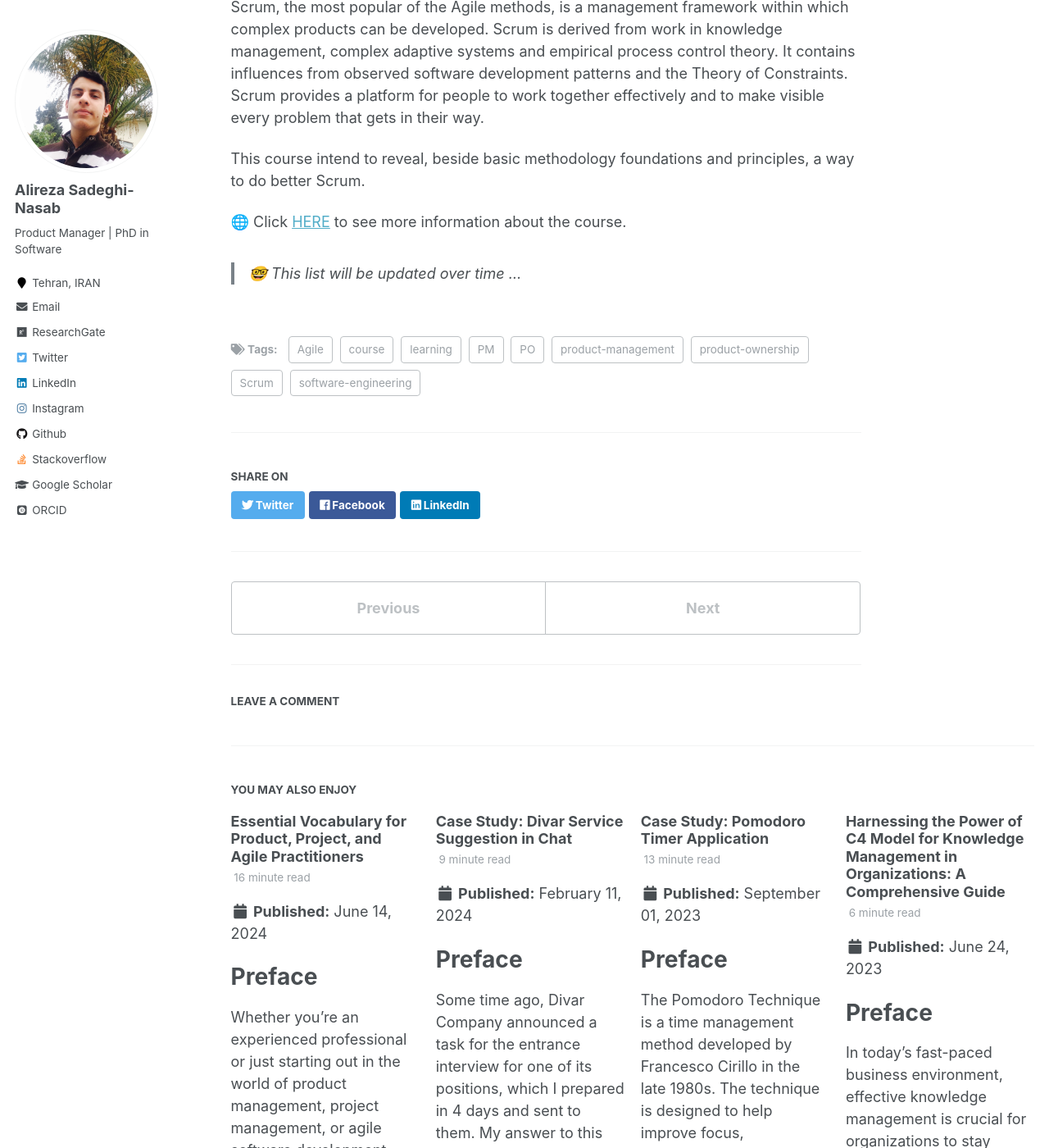
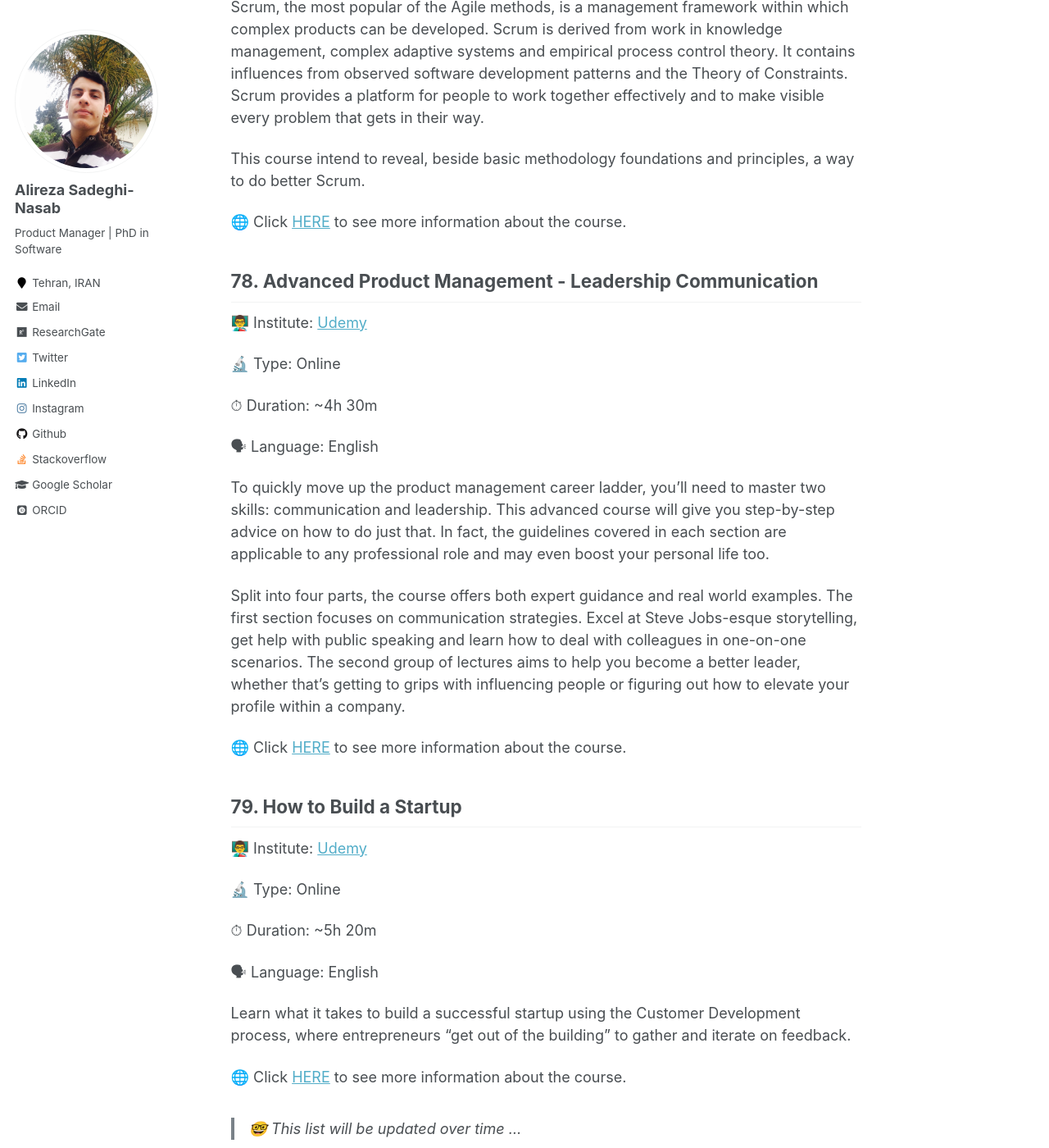
Before and after one commit to AlirezaSN/AlirezaSN.github.io, a Jekyll site: the page built from _posts/2023-03-25-blog-post-14.md, in a window 1280 px wide and 1400 px high, scrolled down 53662 px. Shown: the whole window at 82% size. Built offline with Jekyll 4.4.1, drawn with Linux system fonts in a browser that asks for light colours; some web fonts are replaced; comment, search, counter and statistics services are not loaded; some of the changed text lies outside the part shown.

Commit message:
add new courses

```diff
--- a/_posts/2023-03-25-blog-post-14.md
+++ b/_posts/2023-03-25-blog-post-14.md
@@ -1457,4 +1457,34 @@ This course intend to reveal, beside basic methodology foundations and principle
 
 🌐 Click [HERE](https://www.udemy.com/course/scrum-an-introductory-course-to-agile/) to see more information about the course.
 
+## 78. Advanced Product Management - Leadership Communication
+
+👨‍🏫 Institute: [Udemy]((https://www.udemy.com))
+
+🔬 Type: Online
+
+⏱ Duration: ~4h 30m
+
+🗣 Language: English
+
+To quickly move up the product management career ladder, you'll need to master two skills: communication and leadership. This advanced course will give you step-by-step advice on how to do just that. In fact, the guidelines covered in each section are applicable to any professional role and may even boost your personal life too.
+
+Split into four parts, the course offers both expert guidance and real world examples. The first section focuses on communication strategies. Excel at Steve Jobs-esque storytelling, get help with public speaking and learn how to deal with colleagues in one-on-one scenarios. The second group of lectures aims to help you become a better leader, whether that's getting to grips with influencing people or figuring out how to elevate your profile within a company.
+
+🌐 Click [HERE](https://www.udemy.com/course/advanced-product-management-2-leadership-communication/) to see more information about the course.
+
+## 79. How to Build a Startup
+
+👨‍🏫 Institute: [Udemy]((https://www.udemy.com))
+
+🔬 Type: Online
+
+⏱ Duration: ~5h 20m
+
+🗣 Language: English
+
+Learn what it takes to build a successful startup using the Customer Development process, where entrepreneurs "get out of the building" to gather and iterate on feedback.
+
+🌐 Click [HERE](https://www.udacity.com/course/how-to-build-a-startup--ep245/) to see more information about the course.
+
 > 🤓 This list will be updated over time ...
```
